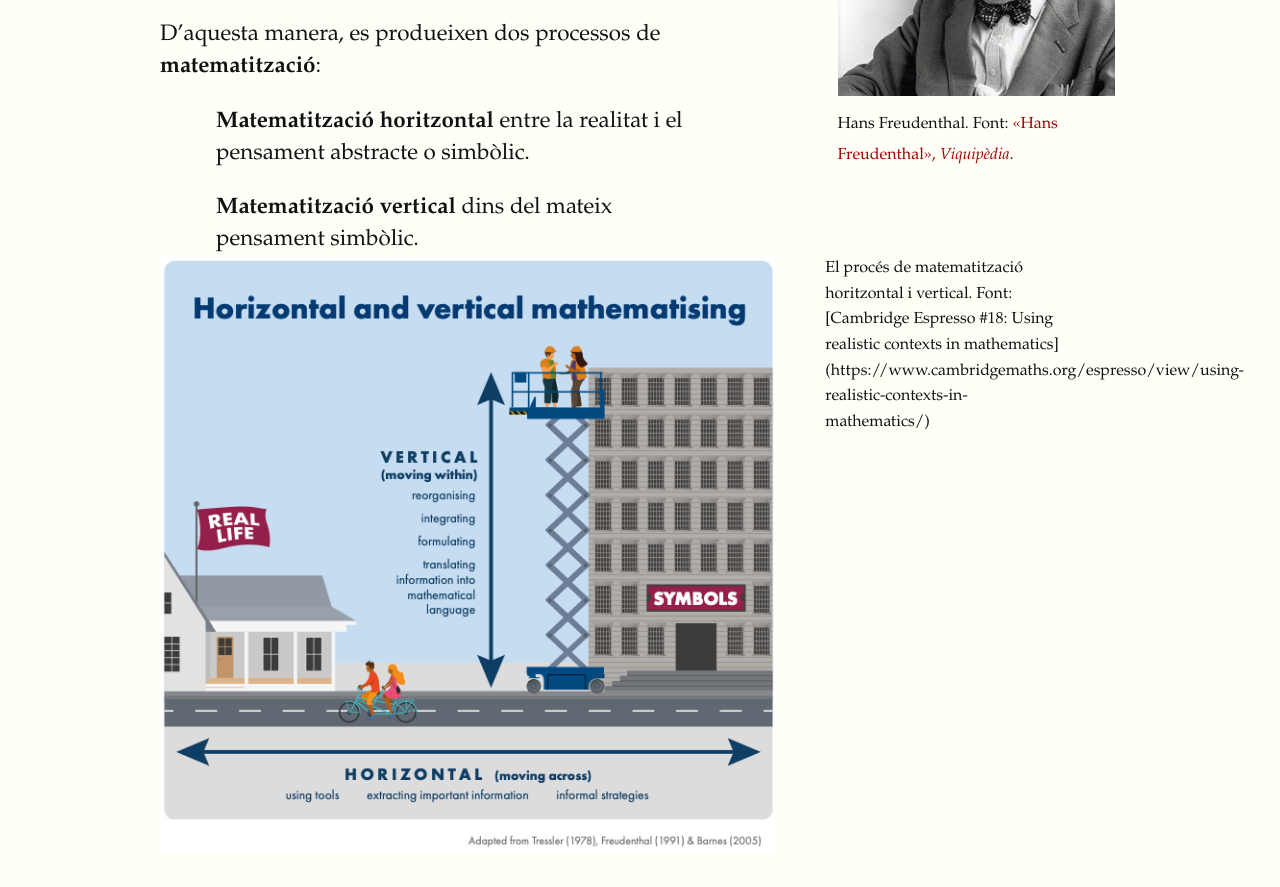
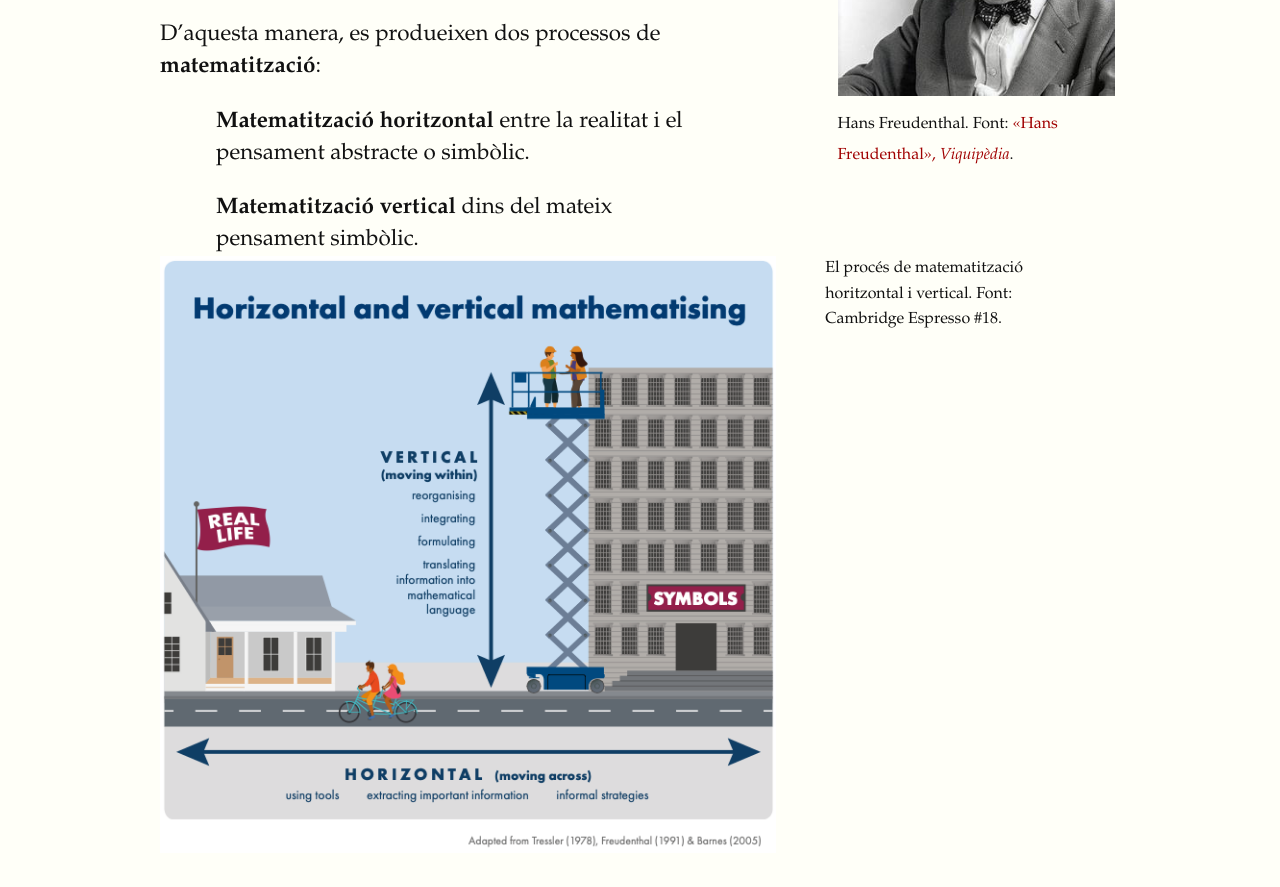
Before and after one commit to mcuquet/mcuquet.github.io, a Jekyll site: the page built from _posts/2020-03-20-Contextos realistes a les matemàtiques.md, in a window 1280 px wide and 900 px high, scrolled down 778 px. Shown: the top 887 px of the window. Built offline with Jekyll 4.4.1, drawn with Linux system fonts in a browser that asks for light colours.

Commit message:
fixed link

```diff
--- a/_posts/2020-03-20-Contextos realistes a les matemàtiques.md
+++ b/_posts/2020-03-20-Contextos realistes a les matemàtiques.md
@@ -36,7 +36,7 @@ D'aquesta manera, es produeixen dos processos de **matematització**:
 - **Matematització vertical** dins del mateix pensament simbòlic.
 
 {% maincolumn 'images/mathematising.png' 'El procés de matematització
-horitzontal i vertical. Font: [Cambridge Espresso #18: Using realistic contexts in mathematics](https://www.cambridgemaths.org/espresso/view/using-realistic-contexts-in-mathematics/)' %}
+horitzontal i vertical. Font: Cambridge Espresso #18.' %}
 
 Què ens aporta utilitzar aquest enfocament? Segons la recerca —sobretot
 centrada als Països Baixos, però també a altres llocs—, l'enfocament de
```
Also changed, not shown: 1 other file.
